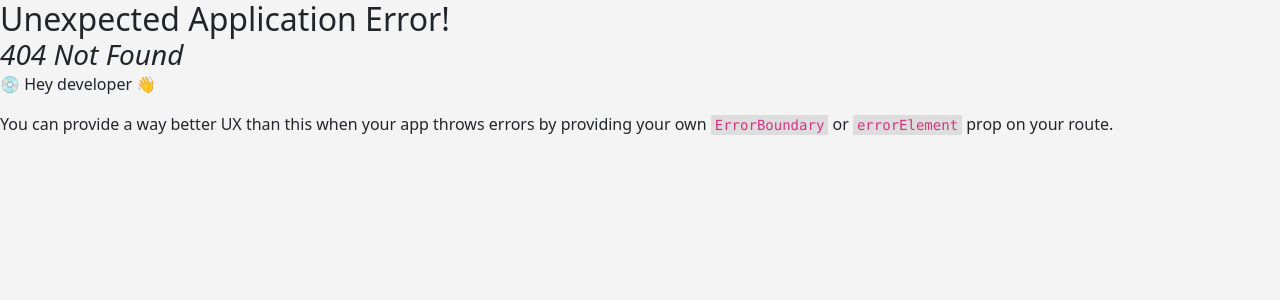
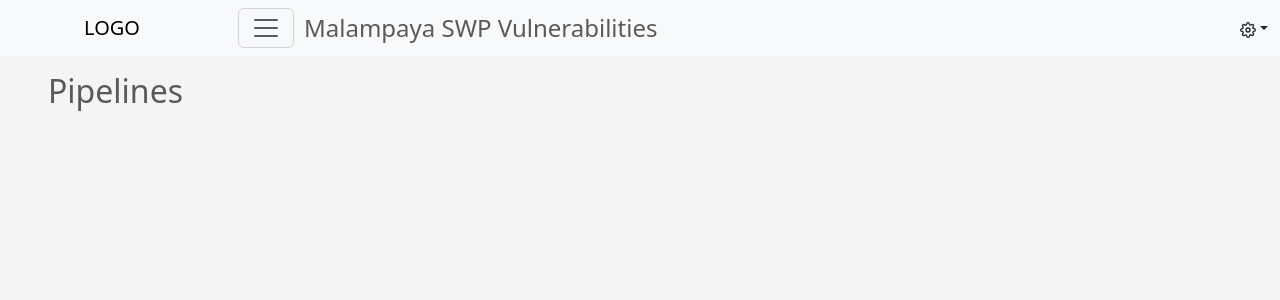
Before and after one commit to norrico31/prime-energy-vm, a React (Vite) app: page /pipelines in a window 1280 px wide. Before the commit this address had no page. Shown: the top 300 px of the page. Built offline with nearby package versions, Linux system fonts and the light colour scheme.

Commit message:
fix: sidebar close

```diff
--- a/src/App.tsx
+++ b/src/App.tsx
@@ -5,6 +5,7 @@ import { Notification } from './shared/contexts/index'
 
 export default function App() {
 	localStorage.setItem('token', JSON.stringify("1883|heZ3CDL5H16ptVawLSE2726VZE410HGFhfQcC42t"))
+	window.document.title = 'Hello World'
 	return (
 		<div className='w-100 h-100'>
 			<Notification>
--- a/src/components/Navbar.tsx
+++ b/src/components/Navbar.tsx
@@ -1,3 +1,5 @@
+import { useState } from 'react';
+import { Link } from 'react-router-dom'
 import Container from 'react-bootstrap/Container'
 import Nav from 'react-bootstrap/Nav'
 import Navbars from 'react-bootstrap/Navbar'
@@ -6,8 +8,11 @@ import Offcanvas from 'react-bootstrap/Offcanvas'
 import { FiSettings } from 'react-icons/fi'
 import useWindowSize from '../shared/hooks/useWindowResize'
 
+const links = ['dashboard', 'print-report', 'swp', 'ogp', 'pipelines', 'vulnerabilities']
+
 function Navbar() {
     const { width } = useWindowSize()
+    const [expand, setExpand] = useState(false);
     return <Navbars expand={false} className="bg-body-tertiary mb-3">
         <Container fluid>
             {width >= 709 && <Navbars.Brand href="#" className='logo-width'>
@@ -15,7 +20,7 @@ function Navbar() {
             </Navbars.Brand>
             }
 
-            <Navbars.Toggle aria-controls='offcanvasNavbar-expand-false' />
+            <Navbars.Toggle aria-controls='offcanvasNavbar-expand-false' onClick={() => setExpand(true)} />
             <h4 className={`m-0 fs-${width < 709 ? '6' : 'initial'} text-color-gray`}>
                 Malampaya SWP Vulnerabilities
             </h4>
@@ -23,6 +28,7 @@ function Navbar() {
                 id='offcanvasNavbar-expand-false'
                 aria-labelledby='offcanvasNavbarLabel-expand-false'
                 placement="start"
+                show={expand}
             >
                 <Offcanvas.Header closeButton>
                     <Offcanvas.Title id='offcanvasNavbarLabel-expand-false'>
@@ -40,12 +46,10 @@ function Navbar() {
                     <Button variant="outline-success">Search</Button>
                 </Form> */}
                     <Nav className="justify-content-end flex-grow-1 pe-3">
-                        <Nav.Link href="/">Dashboard</Nav.Link>
-                        <Nav.Link href="/print-report">Print Report</Nav.Link>
-                        <Nav.Link href="/swp">SWP</Nav.Link>
-                        <Nav.Link href="/ogp">OGP</Nav.Link>
-                        <Nav.Link href="/pipelines">Pipelines</Nav.Link>
-                        <Nav.Link href="/vulnerabilities">Vulnerabilities</Nav.Link>
+                        {links.map((link) => {
+                            // guard clause for permissions
+                            return <Link className='nav-link' key={link} to={'/' + link} onClick={() => setExpand(false)}>{link ? link[0].toUpperCase() + link.slice(1) : ''}</Link>
+                        })}
                     </Nav>
                 </Offcanvas.Body>
             </Navbars.Offcanvas>
--- a/src/pages/Dashboard.tsx
+++ b/src/pages/Dashboard.tsx
@@ -1,6 +1,5 @@
 import { Container, Row } from 'react-bootstrap'
 import { CardList } from '../components'
-import Sample from './Sample'
 
 export default function Dashboard() {
     const data = [
@@ -42,6 +41,5 @@ export default function Dashboard() {
         <CardList
             data={data}
         />
-        <Sample />
     </Container>
 }
--- a/src/pages/Pipelines.tsx
+++ b/src/pages/Pipelines.tsx
@@ -1,7 +1,11 @@
-import React from 'react'
+import { Container, Row } from 'react-bootstrap'
 
 export default function Pipelines() {
     return (
-        <div>Pipelines</div>
+        <Container fluid className='px-5' >
+            <Row className='mb-4'>
+                <h2 className='text-color-gray'>Pipelines</h2>
+            </Row>
+        </Container>
     )
 }
--- a/src/routes.tsx
+++ b/src/routes.tsx
@@ -4,6 +4,7 @@ import Spinner from 'react-bootstrap/Spinner'
 import { Layout } from "./components"
 
 const Dashboard = lazy(() => import('./pages/Dashboard'))
+const Pipelines = lazy(() => import('./pages/Pipelines'))
 
 function Suspense({ children }: { children: ReactNode }) {
     return <ReactSuspense fallback={<Spinner animation='grow' />}>
@@ -25,6 +26,10 @@ export const routes = createBrowserRouter([
                 path: '/',
                 element: <Suspense><Dashboard /></Suspense>
             },
+            {
+                path: '/pipelines',
+                element: <Suspense><Pipelines /></Suspense>
+            },
         ]
     },
 ])
--- a/src/vite-env.d.ts
+++ b/src/vite-env.d.ts
@@ -10,7 +10,7 @@ declare global {
 //* Fetch API
 type ApiResponse<D> = {
     message: string
-} & (ApiSuccess<D> | ApiData<D>) & ApiError;
+} & ApiSuccess<D> & ApiError;
 type ApiSuccess<R> = {
     data: ApiData<R>
 }
```
Also changed, not shown: src/shared/hooks/useFetch.tsx (line endings or trailing spaces).
